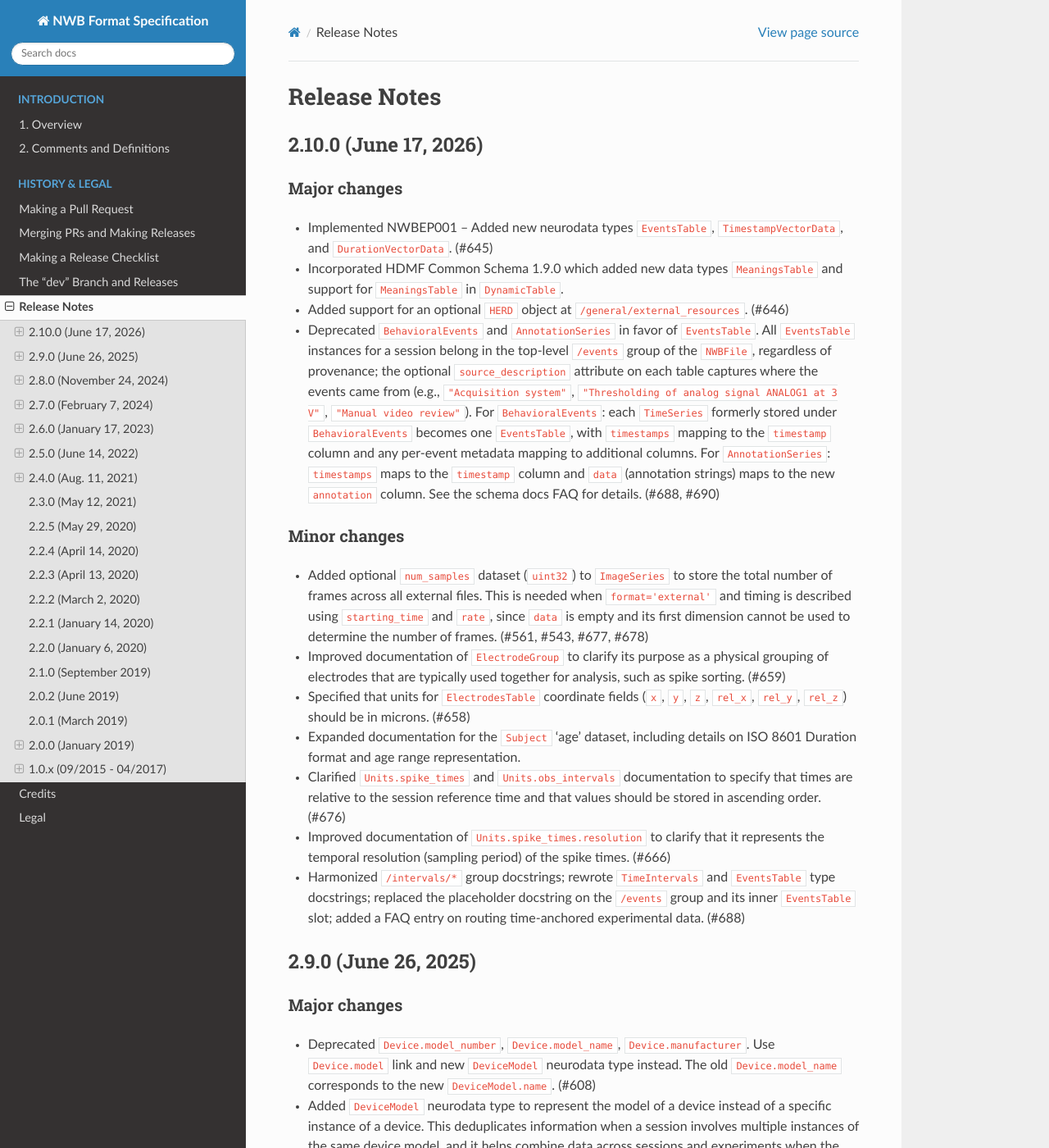
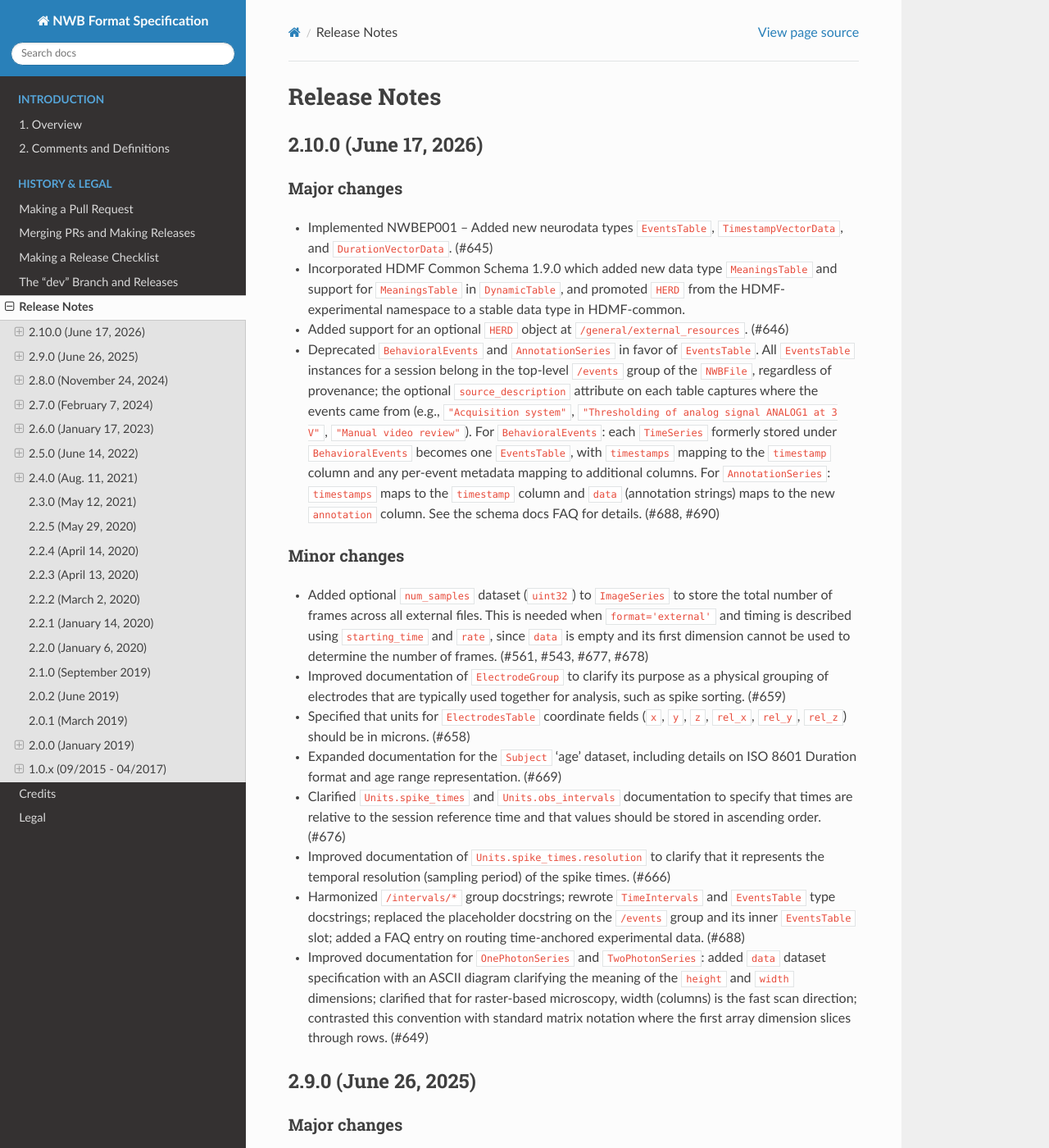
Before and after one commit to NeurodataWithoutBorders/nwb-schema, a Sphinx documentation site: the page built from docs/format/source/format_release_notes.rst, in a window 1280 px wide and 1400 px high. Shown: the whole window at 82% size. Built offline with Sphinx 7.4.7 and the Read the Docs theme 3.1.0, drawn with Linux system fonts in a browser that asks for light colours; some of the changed text lies outside the part shown.

Commit message:
Fix 2.10.0 release notes: move #649 entry, add missing refs
Move the OnePhotonSeries/TwoPhotonSeries documentation entry (#649) from
the 2.9.0 section to 2.10.0, since it was merged after the 2.9.0 tag.
Add the missing (#669) reference to the Subject age entry, and note that
HDMF Common 1.9.0 also promoted HERD to a stable hdmf-common data type.

Co-Authored-By: Claude Opus 4.8 (1M context) <noreply@anthropic.com>

```diff
--- a/docs/format/source/format_release_notes.rst
+++ b/docs/format/source/format_release_notes.rst
@@ -9,7 +9,8 @@ Release Notes
 Major changes
 ^^^^^^^^^^^^^
 - Implemented NWBEP001 -- Added new neurodata types ``EventsTable``, ``TimestampVectorData``, and ``DurationVectorData``. (#645)
-- Incorporated HDMF Common Schema 1.9.0 which added new data types ``MeaningsTable`` and support for ``MeaningsTable`` in ``DynamicTable``.
+- Incorporated HDMF Common Schema 1.9.0 which added new data type ``MeaningsTable`` and support for ``MeaningsTable`` in
+  ``DynamicTable``, and promoted ``HERD`` from the HDMF-experimental namespace to a stable data type in HDMF-common.
 - Added support for an optional ``HERD`` object at ``/general/external_resources``. (#646)
 - Deprecated ``BehavioralEvents`` and ``AnnotationSeries`` in favor of ``EventsTable``. All
   ``EventsTable`` instances for a session belong in the top-level ``/events`` group of the
@@ -33,7 +34,7 @@ Minor changes
 - Specified that units for ``ElectrodesTable`` coordinate fields (``x``, ``y``, ``z``, ``rel_x``, ``rel_y``, ``rel_z``)
   should be in microns. (#658)
 - Expanded documentation for the ``Subject`` 'age' dataset, including details on ISO 8601 Duration format and
-  age range representation.
+  age range representation. (#669)
 - Clarified ``Units.spike_times`` and ``Units.obs_intervals`` documentation to specify that times are relative
   to the session reference time and that values should be stored in ascending order. (#676)
 - Improved documentation of ``Units.spike_times.resolution`` to clarify that it represents the temporal resolution
@@ -41,6 +42,10 @@ Minor changes
 - Harmonized ``/intervals/*`` group docstrings; rewrote ``TimeIntervals`` and ``EventsTable`` type
   docstrings; replaced the placeholder docstring on the ``/events`` group and its inner
   ``EventsTable`` slot; added a FAQ entry on routing time-anchored experimental data. (#688)
+- Improved documentation for ``OnePhotonSeries`` and ``TwoPhotonSeries``: added ``data`` dataset specification
+  with an ASCII diagram clarifying the meaning of the ``height`` and ``width`` dimensions; clarified that for
+  raster-based microscopy, width (columns) is the fast scan direction; contrasted this convention with standard
+  matrix notation where the first array dimension slices through rows. (#649)
 
 2.9.0 (June 26, 2025)
 ---------------------
@@ -71,10 +76,6 @@ Minor changes
 - Made ``EventDetection.times`` optional and deprecated. Use `source_idx` instead. (#620)
 - Clarified documentation of ``PlaneSegmentation`` that at least one of ``image_mask``, ``pixel_mask``,
   and ``voxel_mask`` is required. (#636)
-- Improved documentation for ``OnePhotonSeries`` and ``TwoPhotonSeries``: added ``data`` dataset specification
-  with an ASCII diagram clarifying the meaning of the ``height`` and ``width`` dimensions; clarified that for
-  raster-based microscopy, width (columns) is the fast scan direction; contrasted this convention with standard
-  matrix notation where the first array dimension slices through rows. (#649)
 
 
 2.8.0 (November 24, 2024)
```
